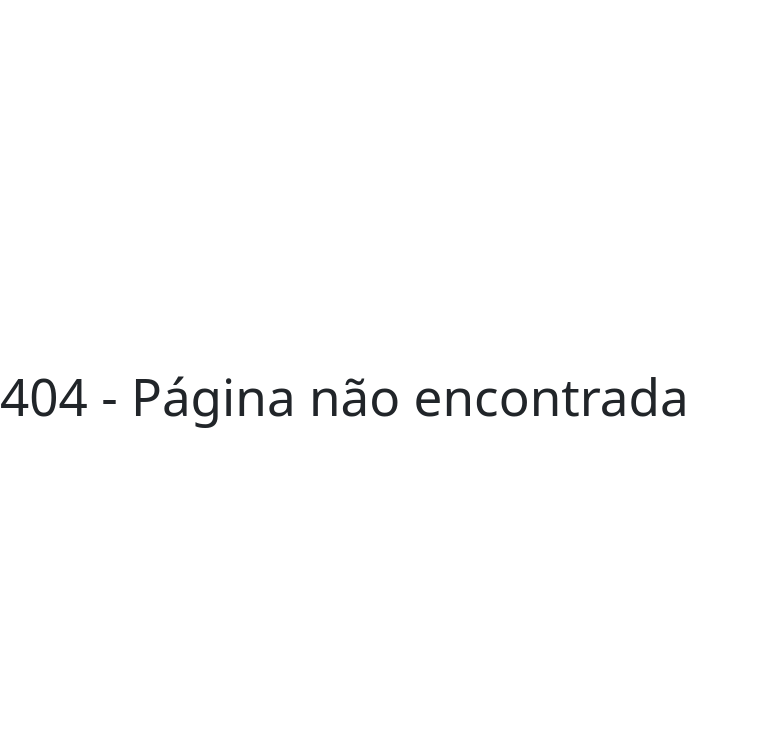
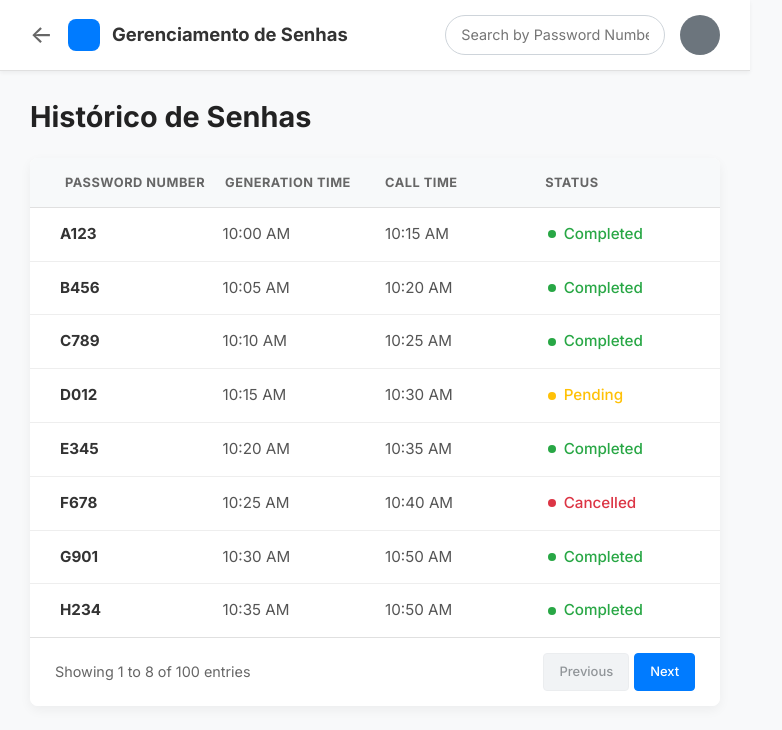
Before and after one commit to LuizGup/FilaNami, a React (Vite) app in the folder frontend/: page /admin/historicoSenhas in a window 1280 px wide. Before the commit this address had no page. Shown: the top 730 px of the page, without its empty margins (0-782 px from the left). Built offline with nearby package versions, Linux system fonts and the light colour scheme.

Commit message:
Historico senhas

```diff
--- a/frontend/src/App.jsx
+++ b/frontend/src/App.jsx
@@ -4,6 +4,7 @@ import GerenciarSenhas from "./pages/Funcionario/GerenciarSenhas";
 import SelectSector from "./pages/Totem/EscolhaSetor/SelectSector";
 import Login from "./pages/Login/index";
 import ShowKey from "./pages/Totem/MostrarSenha/ShowKey";
+import HistoricoSenhas from "./pages/Admin/HistoricoSenhas";
 function App() {
   return (
     <BrowserRouter>
@@ -17,6 +18,7 @@ function App() {
         <Route path="/toten" element={<SelectService />} />
         <Route path="/sector" element={<SelectSector />} />
         <Route path="/admin" element={<h1>Página do Admin</h1>} />
+        <Route path="/admin/historicoSenhas" element={<HistoricoSenhas/>} />
         <Route path="*" element={<h1>404 - Página não encontrada</h1>} />
         <Route path="/showkey" element={<ShowKey />} />
       </Routes>
--- /dev/null
+++ b/frontend/src/components/admin/CardHistoricoSenhas/index.css
@@ -0,0 +1,59 @@
+.card-senha {
+  display: grid;
+  grid-template-columns: 1fr 1fr 1fr 1fr; /* Ajuste conforme a largura desejada para cada coluna */
+  padding: 15px 20px;
+  border-bottom: 1px solid #eee;
+  align-items: center;
+  font-size: 0.95em;
+  color: #555;
+}
+
+.card-senha:last-child {
+  border-bottom: none;
+}
+
+.card-item {
+  padding: 0 10px;
+}
+
+.password-number {
+  font-weight: 600;
+  color: #333;
+}
+
+.status {
+  display: flex;
+  align-items: center;
+  font-weight: 500;
+}
+
+.status-dot {
+  width: 8px;
+  height: 8px;
+  border-radius: 50%;
+  margin-right: 8px;
+}
+
+.status-completed .status-dot {
+  background-color: #28a745; /* Verde */
+}
+
+.status-completed {
+  color: #28a745;
+}
+
+.status-pending .status-dot {
+  background-color: #ffc107; /* Amarelo */
+}
+
+.status-pending {
+  color: #ffc107;
+}
+
+.status-cancelled .status-dot {
+  background-color: #dc3545; /* Vermelho */
+}
+
+.status-cancelled {
+  color: #dc3545;
+}
--- /dev/null
+++ b/frontend/src/components/admin/CardHistoricoSenhas/index.jsx
@@ -0,0 +1,30 @@
+import React from 'react';
+import './index.css';
+
+const CardSenha = ({ passwordNumber, generationTime, callTime, status }) => {
+  const getStatusClass = (status) => {
+    switch (status.toLowerCase()) {
+      case 'completed':
+        return 'status-completed';
+      case 'pending':
+        return 'status-pending';
+      case 'cancelled':
+        return 'status-cancelled';
+      default:
+        return '';
+    }
+  };
+
+  return (
+    <div className="card-senha">
+      <div className="card-item password-number">{passwordNumber}</div>
+      <div className="card-item generation-time">{generationTime}</div>
+      <div className="card-item call-time">{callTime}</div>
+      <div className={`card-item status ${getStatusClass(status)}`}>
+        <span className="status-dot"></span> {status}
+      </div>
+    </div>
+  );
+};
+
+export default CardSenha;
--- /dev/null
+++ b/frontend/src/pages/Admin/HistoricoSenhas/index.css
@@ -0,0 +1,182 @@
+/* Reset básico e fundo da página */
+body {
+  margin: 0;
+  font-family: 'Inter', -apple-system, BlinkMacSystemFont, 'Segoe UI', 'Roboto', 'Oxygen',
+    'Ubuntu', 'Cantarell', 'Fira Sans', 'Droid Sans', 'Helvetica Neue',
+    sans-serif;
+  -webkit-font-smoothing: antialiased;
+  -moz-osx-font-smoothing: grayscale;
+  background-color: #f8f9fa; /* Um cinza bem claro */
+}
+
+.historico-page-container {
+  display: flex;
+  flex-direction: column;
+  min-height: 100vh;
+}
+
+/* Cabeçalho superior */
+.page-header {
+  display: flex;
+  justify-content: space-between;
+  align-items: center;
+  padding: 15px 30px;
+  background-color: #fff;
+  box-shadow: 0 2px 4px rgba(0, 0, 0, 0.05);
+  border-bottom: 1px solid #e0e0e0;
+}
+
+/*
+ *
+ * ATUALIZAÇÕES DE ESTILO AQUI
+ *
+*/
+.left-header-section {
+  display: flex;
+  align-items: center;
+}
+
+.return-button-top {
+  background: none;
+  border: none;
+  font-size: 1.5em; /* Aumenta o tamanho da seta */
+  color: #666; /* Cor cinza mais suave */
+  cursor: pointer;
+  margin-right: 15px; /* Espaço entre o botão e o logo */
+  padding: 0; /* Remove padding padrão */
+  line-height: 1; /* Alinha verticalmente melhor */
+  display: flex; /* Para alinhar o ícone perfeitamente */
+  align-items: center;
+  justify-content: center;
+}
+
+.return-button-top:hover {
+  color: #007bff; /* Cor ao passar o mouse */
+}
+
+/* O logo-section agora está dentro de left-header-section */
+.logo-section {
+  display: flex;
+  align-items: center;
+}
+
+/* Manteve como estava, apenas para o contexto */
+.logo-icon {
+  width: 32px;
+  height: 32px;
+  background-color: #007bff; /* Cor placeholder */
+  border-radius: 8px;
+  margin-right: 12px;
+}
+
+.app-name {
+  font-weight: 600;
+  color: #333;
+  font-size: 1.15em;
+}
+/* FIM DAS ATUALIZAÇÕES DE ESTILO */
+
+
+.user-section {
+  display: flex;
+  align-items: center;
+}
+
+.search-input {
+  padding: 8px 15px;
+  border: 1px solid #ced4da;
+  border-radius: 20px;
+  margin-right: 15px;
+  font-size: 0.9em;
+  width: 220px;
+}
+
+.user-avatar {
+  width: 40px;
+  height: 40px;
+  background-color: #6c757d; /* Cor placeholder */
+  border-radius: 50%;
+}
+
+/* Conteúdo Principal */
+.main-content {
+  padding: 30px;
+  flex-grow: 1;
+  max-width: 1200px; /* Limita a largura do conteúdo */
+  margin: 0 auto;
+  width: 100%;
+}
+
+.page-title {
+  font-size: 1.8em;
+  color: #222;
+  margin-bottom: 25px; /* Margem original do título */
+  font-weight: 600;
+}
+
+/* Wrapper da Lista (o "card" branco grande) */
+.password-list-wrapper {
+  background-color: #fff;
+  border-radius: 8px;
+  box-shadow: 0 4px 12px rgba(0, 0, 0, 0.05);
+  overflow: hidden; /* Para os cantos arredondados funcionarem com a lista */
+}
+
+/* Cabeçalho da Lista (PASSWORD NUMBER, etc) */
+.list-header {
+  display: grid;
+  grid-template-columns: 1fr 1fr 1fr 1fr; /* 4 colunas */
+  background-color: #f7f9fa; /* Fundo do cabeçalho */
+  padding: 15px 25px;
+  border-bottom: 1px solid #e0e0e0;
+  font-weight: 600;
+  color: #666;
+  font-size: 0.8em;
+  text-transform: uppercase;
+  letter-spacing: 0.5px;
+}
+
+.header-item {
+  padding: 0 10px;
+}
+
+
+
+/* Rodapé da Lista (Paginação) */
+.list-footer {
+  display: flex;
+  justify-content: space-between;
+  align-items: center;
+  padding: 15px 25px;
+  border-top: 1px solid #e0e0e0;
+  background-color: #fff;
+  color: #666;
+  font-size: 0.9em;
+}
+
+.pagination button {
+  background-color: #e9ecef;
+  border: 1px solid #dee2e6;
+  padding: 8px 15px;
+  margin-left: 5px;
+  border-radius: 4px;
+  cursor: pointer;
+  font-size: 0.9em;
+  color: #495057;
+  transition: background-color 0.2s;
+}
+
+.pagination button:hover {
+  background-color: #d8dde2;
+}
+
+.pagination button.active {
+  background-color: #007bff;
+  color: #fff;
+  border-color: #007bff;
+}
+
+.pagination button.disabled {
+  opacity: 0.6;
+  cursor: not-allowed;
+}
--- /dev/null
+++ b/frontend/src/pages/Admin/HistoricoSenhas/index.jsx
@@ -0,0 +1,84 @@
+import React, { useState } from 'react';
+import './index.css';
+import CardSenha from '../../../components/admin/CardHistoricoSenhas';
+
+const HistoricoSenhas = () => {
+  const [passwords] = useState([
+    { id: 1, passwordNumber: 'A123', generationTime: '10:00 AM', callTime: '10:15 AM', status: 'Completed' },
+    { id: 2, passwordNumber: 'B456', generationTime: '10:05 AM', callTime: '10:20 AM', status: 'Completed' },
+    { id: 3, passwordNumber: 'C789', generationTime: '10:10 AM', callTime: '10:25 AM', status: 'Completed' },
+    { id: 4, passwordNumber: 'D012', generationTime: '10:15 AM', callTime: '10:30 AM', status: 'Pending' },
+    { id: 5, passwordNumber: 'E345', generationTime: '10:20 AM', callTime: '10:35 AM', status: 'Completed' },
+    { id: 6, passwordNumber: 'F678', generationTime: '10:25 AM', callTime: '10:40 AM', status: 'Cancelled' },
+    { id: 7, passwordNumber: 'G901', generationTime: '10:30 AM', callTime: '10:50 AM', status: 'Completed' },
+    { id: 8, passwordNumber: 'H234', generationTime: '10:35 AM', callTime: '10:50 AM', status: 'Completed' },
+  ]);
+
+  const handleReturn = () => {
+    console.log("Botão de voltar clicado");
+    // Lógica para navegação de volta
+  };
+
+  return (
+    <div className="historico-page-container">
+      <header className="page-header">
+        {/*
+          *
+          * ATUALIZAÇÃO AQUI
+          *
+        */}
+        <div className="left-header-section">
+          <button className="return-button-top" onClick={handleReturn}>
+            &larr;
+          </button>
+          <div className="logo-section">
+            <div className="logo-icon"></div>
+            <div className="app-name">Gerenciamento de Senhas</div>
+          </div>
+        </div>
+        {/* FIM DA ATUALIZAÇÃO */}
+
+        <div className="user-section">
+          <input type="text" placeholder="Search by Password Number" className="search-input" />
+          <div className="user-avatar"></div>
+        </div>
+      </header>
+
+      <main className="main-content">
+        {/* O título volta a ser como era */}
+        <h1 className="page-title">Histórico de Senhas</h1>
+
+        <div className="password-list-wrapper">
+          {/* Cabeçalho da Lista */}
+          <div className="list-header">
+            <div className="header-item">PASSWORD NUMBER</div>
+            <div className="header-item">GENERATION TIME</div>
+            <div className="header-item">CALL TIME</div>
+            <div className="header-item">STATUS</div>
+          </div>
+
+          {/* Corpo da Lista */}
+          <div>
+            {passwords.map((password) => (
+              <CardSenha
+              key={password.id}
+              {...password}
+              />
+            ))}
+          </div>
+
+          {/* Rodapé da Lista */}
+          <div className="list-footer">
+            <span>Showing 1 to 8 of 100 entries</span>
+            <div className="pagination">
+              <button className="pagination-button disabled">Previous</button>
+              <button className="pagination-button active">Next</button>
+            </div>
+          </div>
+        </div>
+      </main>
+    </div>
+  );
+};
+
+export default HistoricoSenhas;
```
